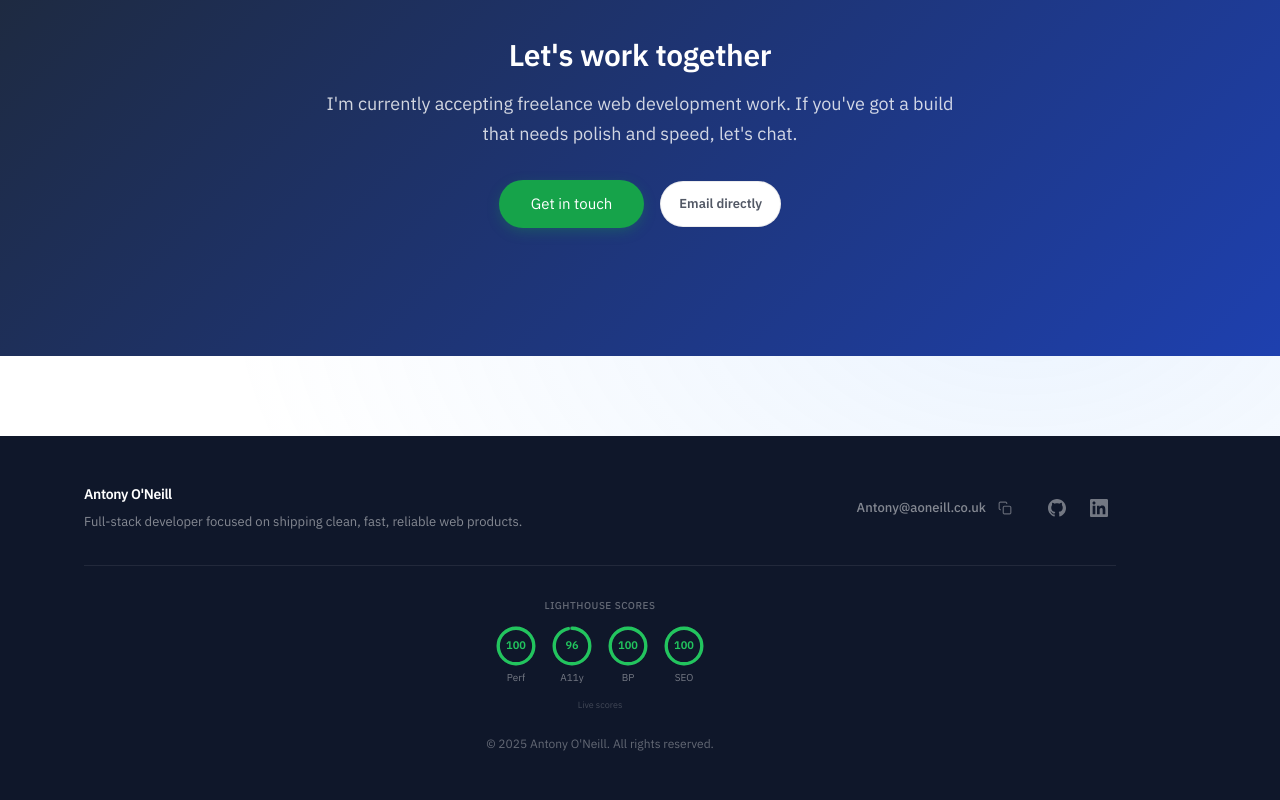
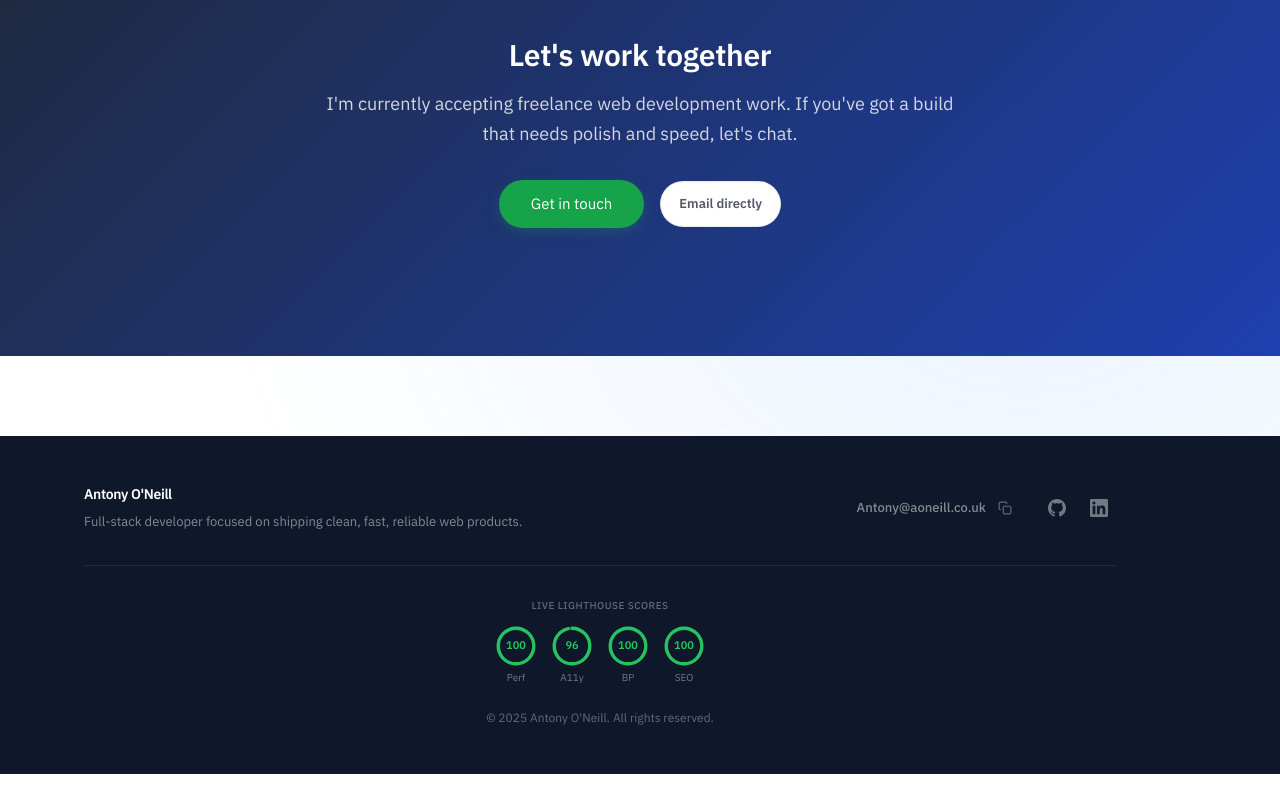
Before and after one commit to W17ant/aoneill-portfolio, a Next.js app: page / in a window 1280 px wide. Shown: the part 3550-4350 px from the top of the page. After the commit the page ends 4324 px from the top, so only its background shows below. Built offline with nearby package versions, Linux system fonts and the light colour scheme; no server answers.

Commit message:
Update Lighthouse Scores label in footer

```diff
--- a/src/components/ui/LighthouseScores.tsx
+++ b/src/components/ui/LighthouseScores.tsx
@@ -123,7 +123,7 @@ export default function LighthouseScores() {
   return (
     <div className="flex flex-col items-center gap-3">
       <div className="text-[10px] uppercase tracking-wider opacity-50 font-medium">
-        Lighthouse Scores
+        Live Lighthouse Scores
       </div>
       <div className="flex items-center gap-4">
         {loading ? (
@@ -142,9 +142,9 @@ export default function LighthouseScores() {
           </>
         ) : null}
       </div>
-      {scores && (
+      {scores && !scores.fallback && (
         <div className="text-[9px] opacity-30">
-          {scores.fallback ? 'Live scores' : `Updated ${new Date(scores.fetchedAt).toLocaleDateString()}`}
+          Updated {new Date(scores.fetchedAt).toLocaleDateString()}
         </div>
       )}
     </div>
```
